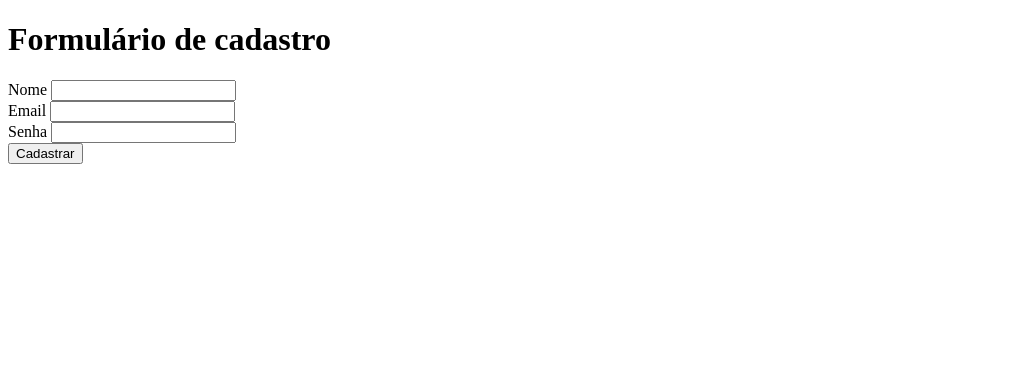
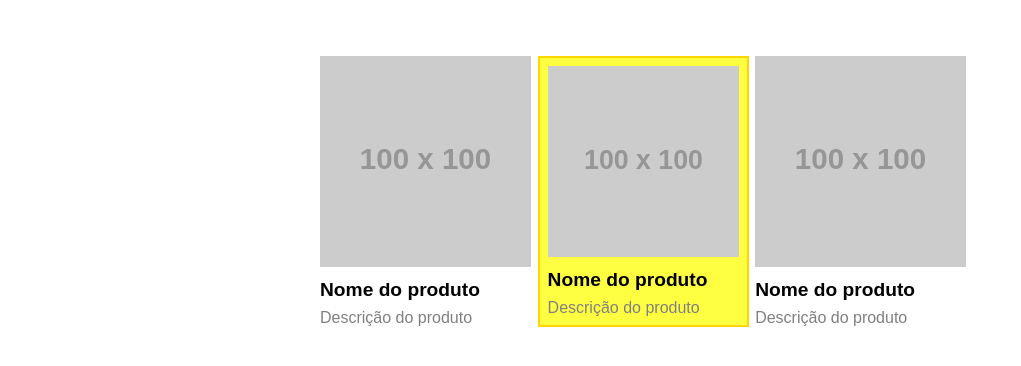
Before and after one commit to Ciganeks/curso_ebac_frontend, a website: page index.html in a window 1280 px wide. Shown: the whole page, without its empty margins (0-1021 px from the left). Drawn offline with Linux system fonts and the light colour scheme; placeholder pictures from the web are drawn by us.

Commit message:
Primeiro commit

```diff
--- /dev/null
+++ b/bem/main.scss
@@ -0,0 +1,36 @@
+* {
+    margin: 0;
+    padding: 0;
+    font-family: sans-serif;
+}
+
+.produtos {
+    max-width: 640px;
+    width: 100%;
+    margin: 56px auto;
+    display: grid;
+    grid-template-columns: 33% 33% 33%;
+    grid-column-gap: 1%;
+}
+
+.produto {
+
+    &__imagem {
+        width: 100%;
+    }
+
+    &__nome {
+        font-size: 1.2em;
+        margin: 8px 0;
+    }
+
+    &__descricao {
+        color: gray;
+    }
+
+    &__em--destaque {
+        border: 2px solid gold;
+        padding: 8px;
+        background-color: #ffff42;
+    }
+}
--- a/index.html
+++ b/index.html
@@ -1,25 +1,35 @@
 <!DOCTYPE html>
-<html lang="pt-br">
+<html lang="pt-BR">
 <head>
     <meta charset="UTF-8">
+    <meta http-equiv="X-UA-Compatible" content="IE=edge">
     <meta name="viewport" content="width=device-width, initial-scale=1.0">
-    <title>Formulário de Cadastro</title>
+    <title>Exercício boas práticas de CSS</title>
+    <link rel="stylesheet" href="./bem/main.css">
 </head>
 <body>
-    <h1>Formulário de cadastro</h1>
-    <form>
-        <label for="user">Nome</label>
-        <input id="user" type="text" />
-        <br />
-        <label for="email">Email</label>
-        <input id="email" type="email" />
-        <br />
-        <label for="password">Senha</label>
-        <input id="password" type="password" />
-        <br />
-        <button type="submit">
-            Cadastrar
-        </button>
-    </form>
+    <div class="produtos">
+        <div class="produto">
+            <img class="produto__imagem" src="https://via.placeholder.com/100x100">
+            <h4 class="produto__nome">Nome do produto</h4>
+            <p class="produto__descricao">
+                Descrição do produto
+            </p>
+        </div>
+        <div class="produto__em--destaque">
+            <img class="produto__imagem" src="https://via.placeholder.com/100x100">
+            <h4 class="produto__nome">Nome do produto</h4>
+            <p class="produto__descricao">
+                Descrição do produto
+            </p>
+        </div>
+        <div class="produto">
+            <img class="produto__imagem" src="https://via.placeholder.com/100x100">
+            <h4 class="produto__nome">Nome do produto</h4>
+            <p class="produto__descricao">
+                Descrição do produto
+            </p>
+        </div>
+    </div>
 </body>
 </html>
```
Also changed, not shown: package.json (added, +32 -0 lines), bem/main.css (added), 4 other files.
